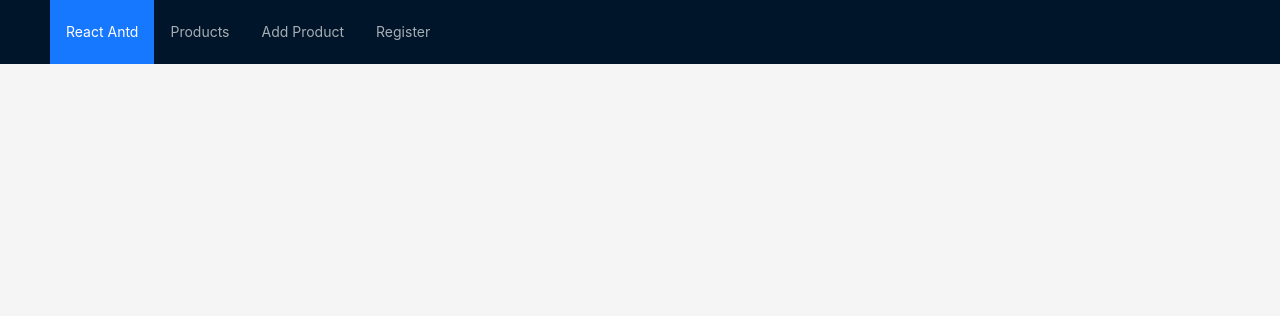
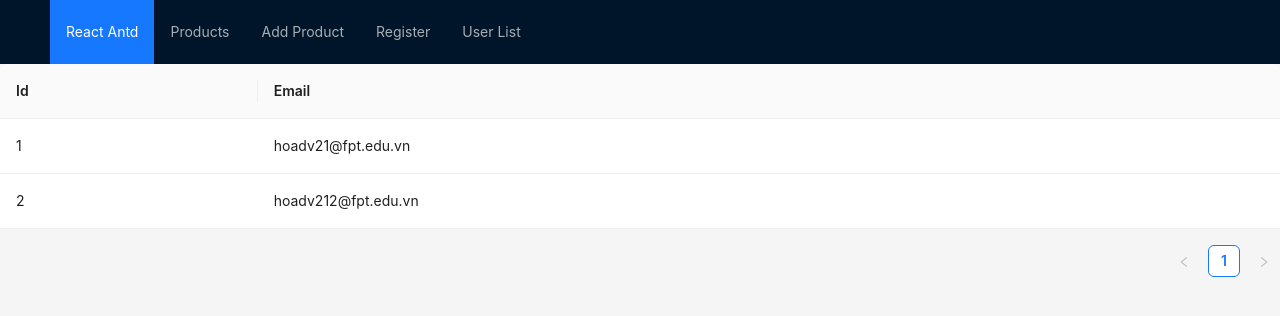
Before and after one commit to vanhoa690/web2091-react-sp25, a React (Vite) app: page /users in a window 1280 px wide. Shown: the top 316 px of the page. Built offline with nearby package versions, Linux system fonts and the light colour scheme; data requests are answered from the project's data file.

Commit message:
add user list

```diff
--- a/src/App.tsx
+++ b/src/App.tsx
@@ -6,6 +6,7 @@ import { Layout, Menu } from "antd";
 import "antd/dist/reset.css"; // Ant Design v5 reset styles
 import { Link } from "react-router-dom";
 import Register from "./pages/auth/register";
+import UserList from "./pages/user/list";
 
 const { Header } = Layout;
 
@@ -14,6 +15,10 @@ function App() {
     {
       path: "/register",
       element: <Register />,
+    },
+    {
+      path: "/users",
+      element: <UserList />,
     },
     {
       path: "/products",
@@ -44,6 +49,9 @@ function App() {
           <Menu.Item key="4">
             <Link to="/register">Register</Link>
           </Menu.Item>
+          <Menu.Item key="5">
+            <Link to="/users">User List</Link>
+          </Menu.Item>
         </Menu>
       </Header>
       <main>{element}</main>
--- /dev/null
+++ b/src/pages/user/list.tsx
@@ -0,0 +1,22 @@
+import { Table } from "antd";
+import { useList } from "../../hooks";
+
+function UserList() {
+  const { data, isLoading } = useList({ resource: "users" });
+
+  const columns = [
+    {
+      title: "Id",
+      dataIndex: "id",
+      key: "id",
+    },
+    {
+      title: "Email",
+      dataIndex: "email",
+      key: "email",
+    },
+  ];
+  return <Table dataSource={data} columns={columns} loading={isLoading} />;
+}
+
+export default UserList;
```
